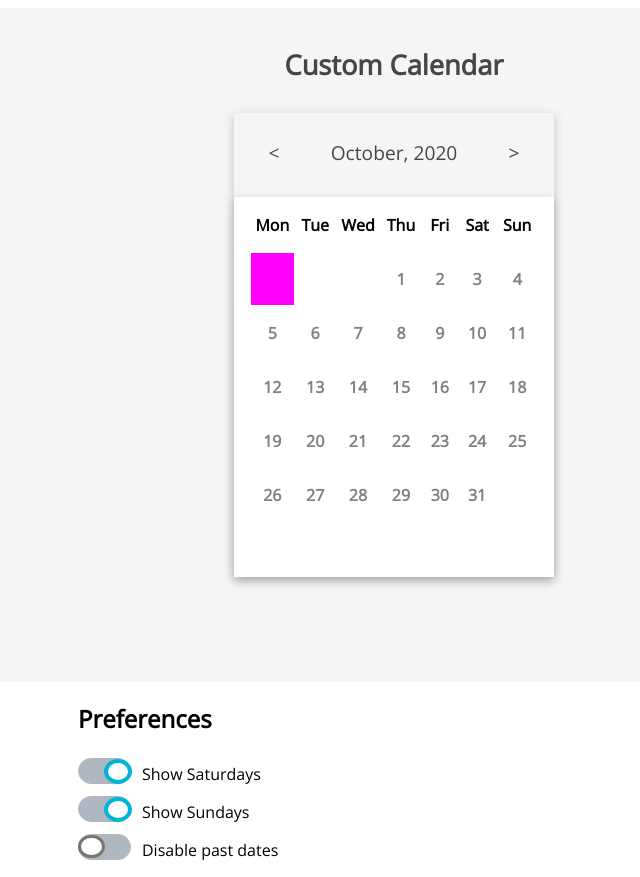
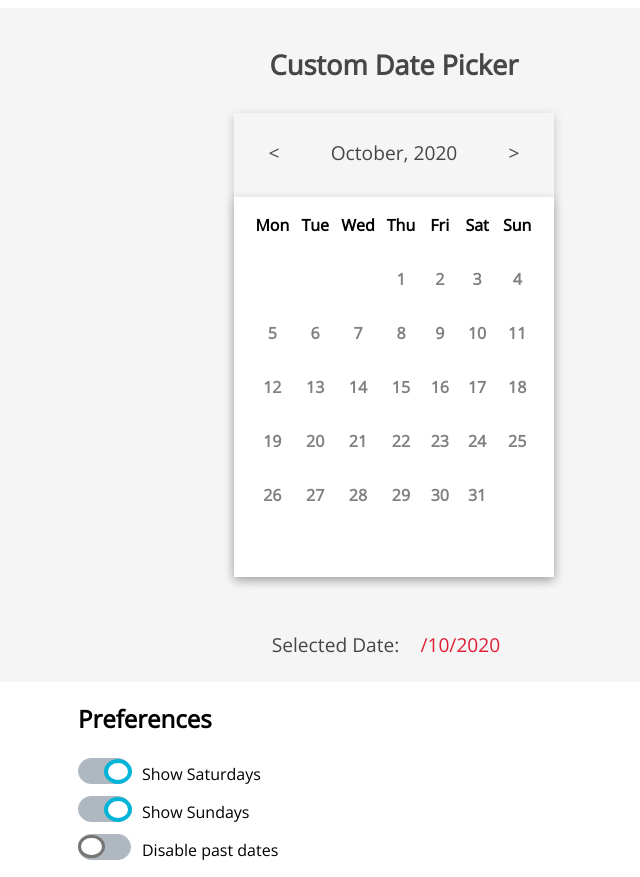
Before and after one commit to anna-m-b/custom-calendar, a website: page index.html in a window 1280 px wide. Both pictures are taken after a click on the element 518 px from the left and 279 px from the top of the page. Shown: the whole page, without its empty margins (246-886 px from the left). Drawn offline with nearby package versions, Linux system fonts and the light colour scheme; a web font is replaced by a local one.

Commit message:
Selected date now appears below. Changed style of selected day.

```diff
--- a/SCSS/styles.scss
+++ b/SCSS/styles.scss
@@ -78,8 +78,11 @@ td {
     color: grey;
 }
 
+
 .selected-day {
-  background-color: magenta;
+  color: #e01e37;
+  font-weight: bold;
+  text-decoration: underline;
 }
 
 .hidden {
@@ -89,6 +92,23 @@ td {
 .past-date {
   color: rgb(203, 203, 203);
 }
+
+
+.display-selected-date {
+  place-self:center;
+  // border: 1px solid #e01e37;
+  padding: 0 1rem;
+  text-align: center;
+  font-size: 1.2rem;
+}
+
+#selected-date {
+  padding: 1rem;
+  color:#e01e37;
+}
+
+
+// toggle styles from:  https://adrianroselli.com/2019/03/under-engineered-toggles.html
 
 .toggles {
   display: block;
@@ -161,5 +181,3 @@ td {
   background-repeat: no-repeat;
   background-position: center center;
 }
-
-// toggle styles from:  https://adrianroselli.com/2019/03/under-engineered-toggles.html
--- a/custom-calendar.js
+++ b/custom-calendar.js
@@ -136,7 +136,6 @@ document.addEventListener('click', function(event) {
         }
         date = new Date(year, currentMonth);
         displayMonth(date, currentMonth);
-        console.log(currentMonth);
         togglePastDates()
     }
 
@@ -152,8 +151,6 @@ document.addEventListener('click', function(event) {
         displayMonth(date, currentMonth);
         togglePastDates()
     }
-
-
 });
 
 
@@ -167,12 +164,8 @@ const selectDate = (target) => {
   } else {
     removeSelectedDay();
     target.classList.add('selected-day');
-    selectedDate = {
-        day: target.innerHTML,
-        month: (currentMonth + 1),
-        year: year
-    }
-    return selectedDate;
+    selectedDate = `${target.innerHTML}/${(currentMonth + 1)}/${year}`
+     return selectedDate;
   }
 }
 
@@ -181,10 +174,17 @@ allDays.forEach(td => td.addEventListener('click', function(event) {
   date = new Date();
   if(disablePastDatesBtn.checked) {
     if (target.innerHTML >= date.getDate() && currentMonth >= date.getMonth()) {
-       return selectDate(target)
+      selectDate(target)
+       document.getElementById('selected-date').innerHTML =  selectedDate;
     }
 
   } else {
-    return selectDate(target)
+     selectDate(target)
+    document.getElementById('selected-date').innerHTML =  selectedDate;
   }
 }));
+
+
+
+
+// DISPLAY SELECTED DATE //
--- a/index.html
+++ b/index.html
@@ -4,14 +4,14 @@
   <head>
     <meta charset="utf-8">
 
-    <title>Custom Calendar</title>
+    <title>Custom Date Picker</title>
     <meta name="viewport" content="width=device-width, initial-scale=1">
     <link rel="stylesheet" type="text/css" href="CSS/styles.css">
   </head>
   <body>
     <div class="calendar-container">
 
-      <h1>Custom Calendar</h1>
+      <h1>Custom Date Picker</h1>
 
       <div class="date-picker">
 
@@ -91,6 +91,10 @@
         </table>
 
       </div> <!-- end date picker div-->
+
+      <div class="display-selected-date">
+       <p>Selected Date:  <span id="selected-date"></span></p>
+        </div>
   </div> <!-- end calendar container div-->
 
 
@@ -112,6 +116,10 @@
     <span class="slider"></span>
   </div>
 
+
+
+  </div>
+
   <script src="custom-calendar.js"></script>
 
   </body>
```
Also changed, not shown: CSS/styles.css, 1 other file.
